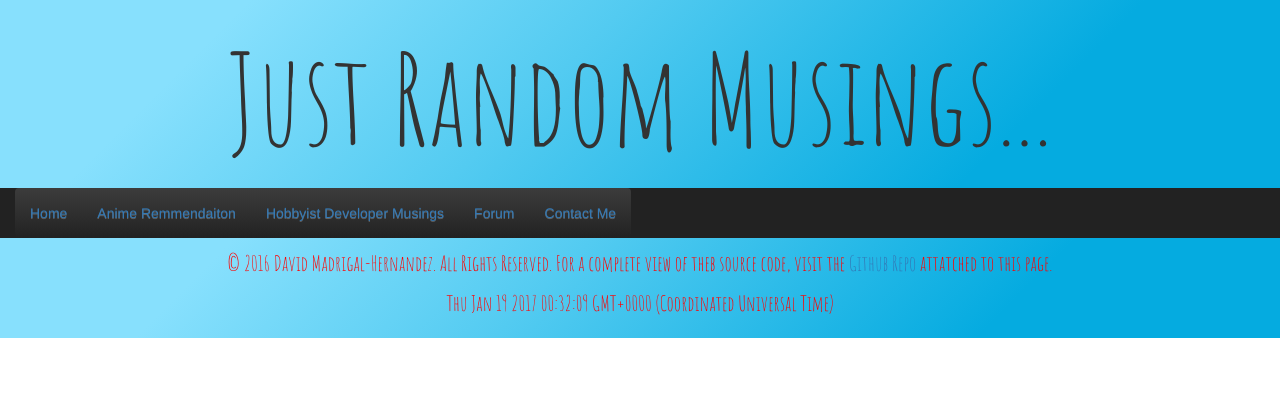
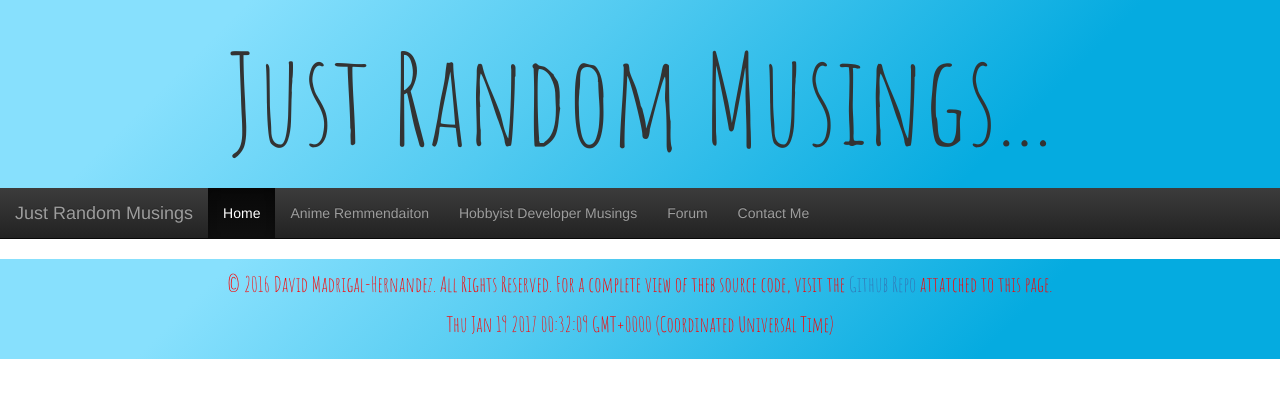
Before and after one commit to MEXdave1997/Just-Random-Musings, a plain HTML site: page dev-musings.html in a window 1280 px wide. Drawn offline with nearby package versions, Linux system fonts and the light colour scheme; a web font is replaced by a local one.

Commit message:
updated navbar across all pages

```diff
--- a/dev-musings.html
+++ b/dev-musings.html
@@ -17,15 +17,29 @@
             <h1>Just Random Musings...</h1>
         </header>
 
-        <nav class="container-fluid">
-			<ul class="nav navbar-inverse navbar-nav">
-				<li><a href="index.html">Home</a></li>
-				<li><a href="Anime-Recs.html">Anime Remmendaiton</a></li>
-				<li><a href="#">Hobbyist Developer Musings</a></li>
-				<li><a href="#">Forum</a></li>
-				<li class="active"><a href="#">Contact Me</a></li>
-			</ul>
-		</nav>
+        <nav class="navbar navbar-inverse navbar-static-top">
+            <div class="container-fluid">
+                <div class="navbar-header">
+                    <button type="button" class="navbar-toggle collapsed" data-toggle="collapse" data-target="#bs-example-navbar-collapse-1" aria-expanded="false">
+                        <span class="sr-only">Toggle navigation</span>
+                        <span class="icon-bar"></span>
+                        <span class="icon-bar"></span>
+                        <span class="icon-bar"></span>
+                    </button>
+                    <a class="navbar-brand" href="#">Just Random Musings</a>
+                </div>
+                <div class="collapse navbar-collapse" id="bs-example-navbar-collapse-1">
+                    <ul class="nav navbar-nav">
+                        <li class="active"><a href="#">Home</a></li>
+                        <li><a href="Anime-Recs.html">Anime Remmendaiton</a></li>
+                        <li><a href="dev-musings.html">Hobbyist Developer Musings</a></li>
+                        <li><a href="#">Forum</a></li>
+                        <li><a href="contact.html">Contact Me</a></li>
+                    </ul>
+                </div>
+
+            </div>
+        </nav>
 
         <footer class="container-fluid">
             <p>&copy 2016 David Madrigal-Hernandez. All Rights Reserved. For a complete view of theb source code, visit the <a href="https://github.com/MEXdave1997/Just-Random-Musings">Github Repo </a> attatched to this page.</p>
```
Also changed, not shown: Anime-Recs.html (+23 -9 lines), contact.html (+23 -9 lines), index.html (+1 -1 lines).
